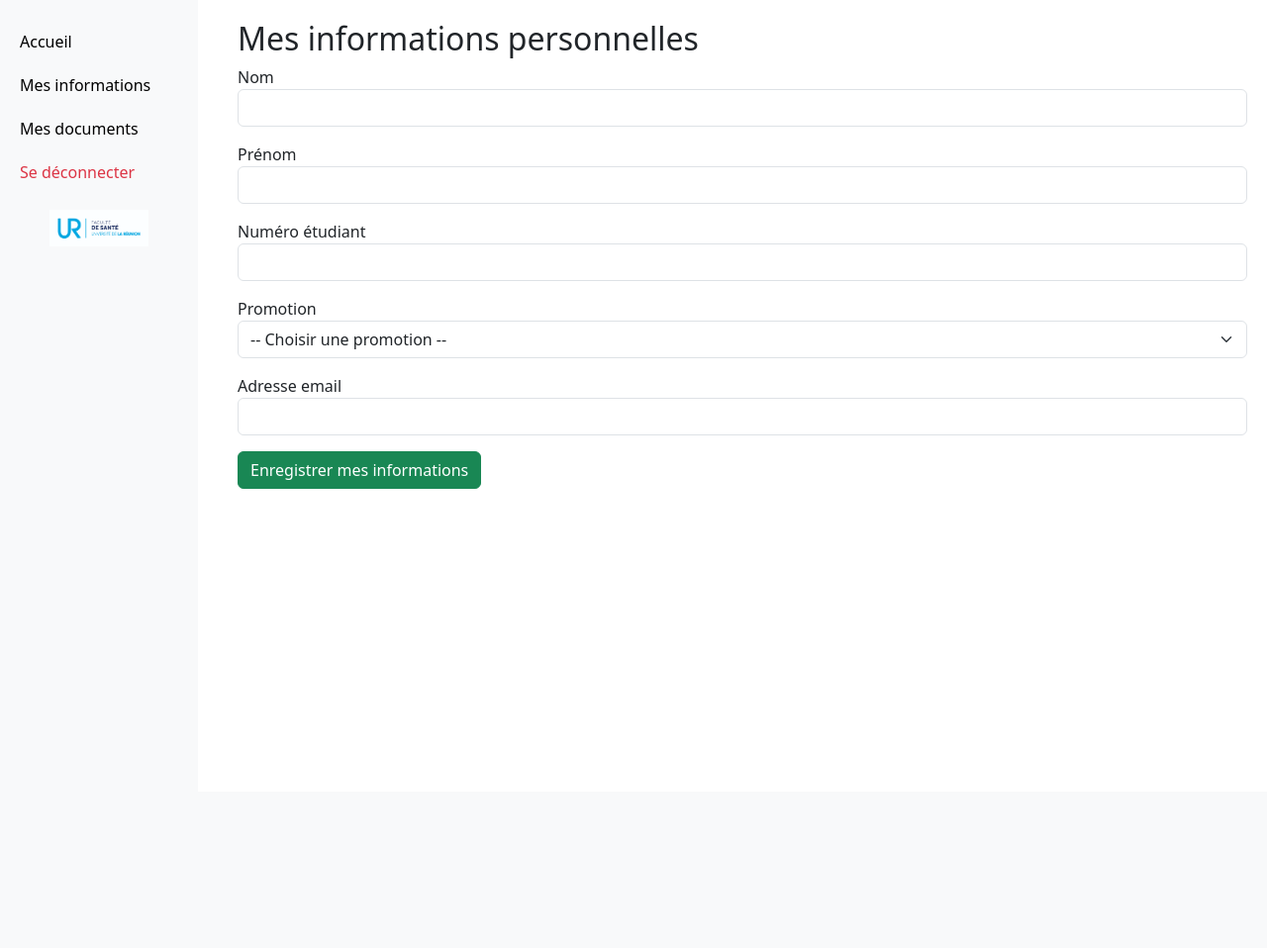
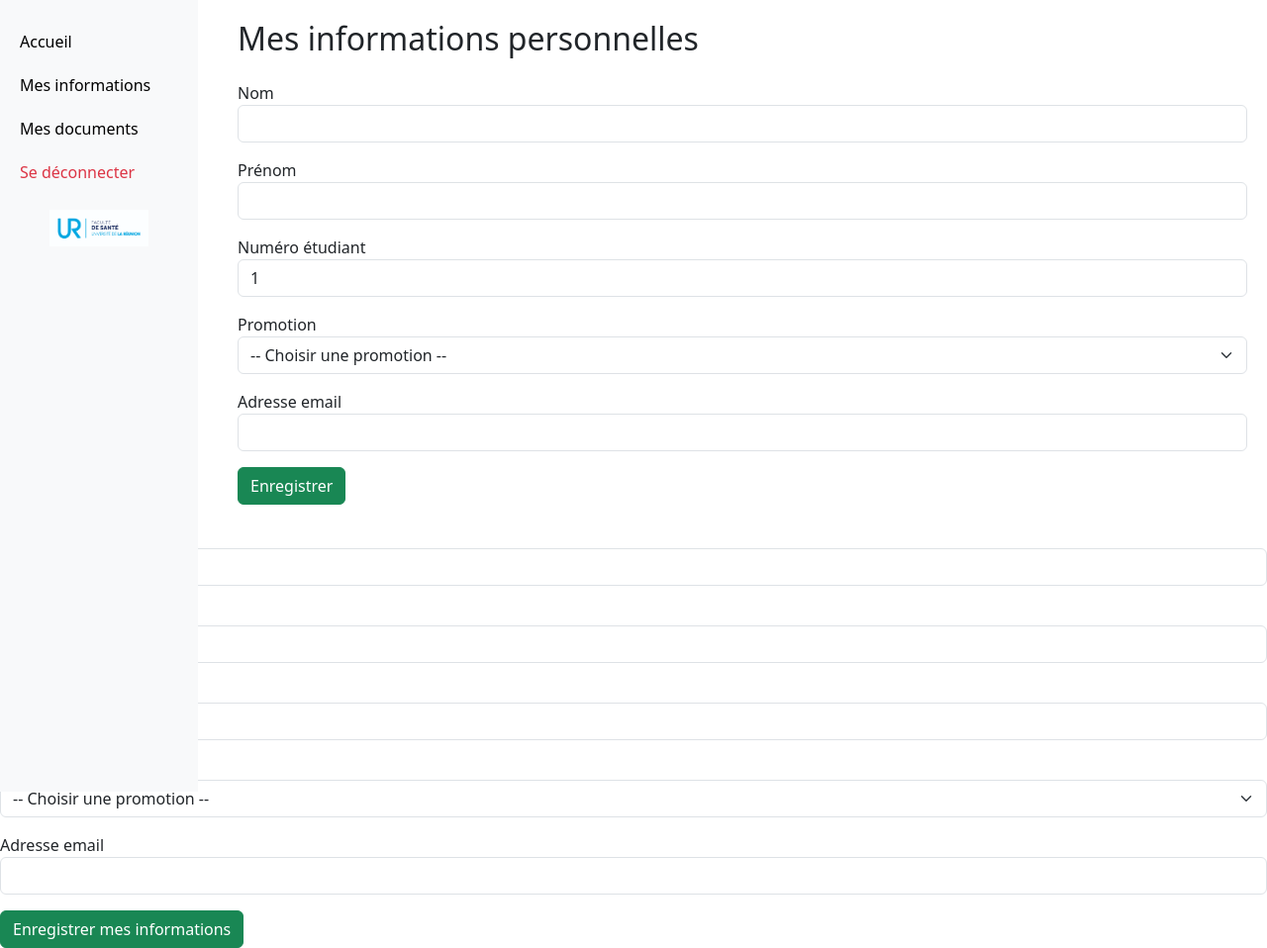
Before and after one commit to bengleizes/valorisation-flask, a Flask app: page /student_profile in a window 1280 px wide. Shown: the whole page at 99% size. Before the commit the page ends 494 px from the top, so only its background shows below. Run offline with Flask 3, Linux system fonts and the light colour scheme; the visitor is signed in with stand-in values (Sample User, id 1).

Commit message:
Add files via upload

```diff
--- a/valorisation parcours/templates/student_profile.html
+++ b/valorisation parcours/templates/student_profile.html
@@ -41,6 +41,56 @@
     </div>
     <div class="main-content">
         <h2>Mes informations personnelles</h2>
+
+    {% with messages = get_flashed_messages() %}
+      {% if messages %}
+        <div class="alert alert-success">{{ messages[0] }}</div>
+      {% endif %}
+    {% endwith %}
+
+    {% if deja_renseigne %}
+      <div class="mb-4">
+          <p><strong>Nom :</strong> {{ etudiant['Nom'] }}</p>
+          <p><strong>Prénom :</strong> {{ etudiant['Prénom'] }}</p>
+          <p><strong>Promotion :</strong> {{ etudiant['Promotion'] }}</p>
+          <p><strong>Email :</strong> {{ etudiant['Email'] }}</p>
+      </div>
+
+      <a href="?modifier=true" class="btn btn-outline-primary">Modifier mes informations</a>
+    {% endif %}
+
+    {% if not deja_renseigne or request.args.get('modifier') == 'true' %}
+    <form method="POST" class="mt-4">
+        <div class="mb-3">
+            <label>Nom</label>
+            <input type="text" name="nom" class="form-control" required value="{{ etudiant['Nom'] if deja_renseigne }}">
+        </div>
+        <div class="mb-3">
+            <label>Prénom</label>
+            <input type="text" name="prenom" class="form-control" required value="{{ etudiant['Prénom'] if deja_renseigne }}">
+        </div>
+        <div class="mb-3">
+            <label>Numéro étudiant</label>
+            <input type="text" name="numero" class="form-control" value="{{ session['student'] }}" readonly>
+        </div>
+        <div class="mb-3">
+            <label>Promotion</label>
+            <select name="promotion" class="form-select" required>
+                <option value="">-- Choisir une promotion --</option>
+                {% for promo in ['2021-2022', '2022-2023', '2023-2024', '2024-2025', '2025-2026'] %}
+                  <option value="{{ promo }}" {% if deja_renseigne and etudiant['Promotion'] == promo %}selected{% endif %}>{{ promo }}</option>
+                {% endfor %}
+            </select>
+        </div>
+        <div class="mb-3">
+            <label>Adresse email</label>
+            <input type="email" name="email" class="form-control" required value="{{ etudiant['Email'] if deja_renseigne }}">
+        </div>
+        <button type="submit" class="btn btn-success">Enregistrer</button>
+    </form>
+    {% endif %}
+</div>
+
         <form action="/student_profile" method="post">
             <div class="mb-3">
                 <label>Nom</label>
```
